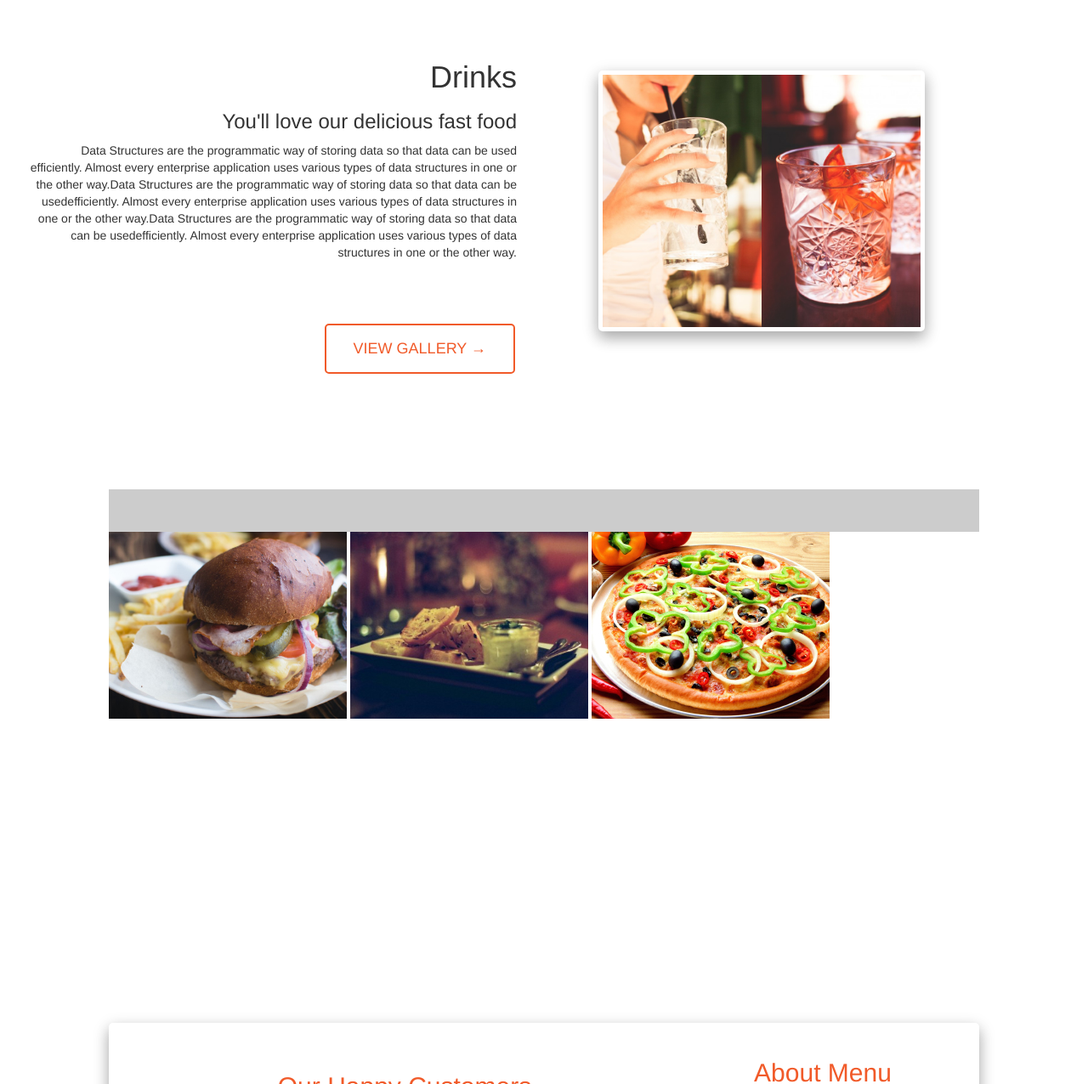
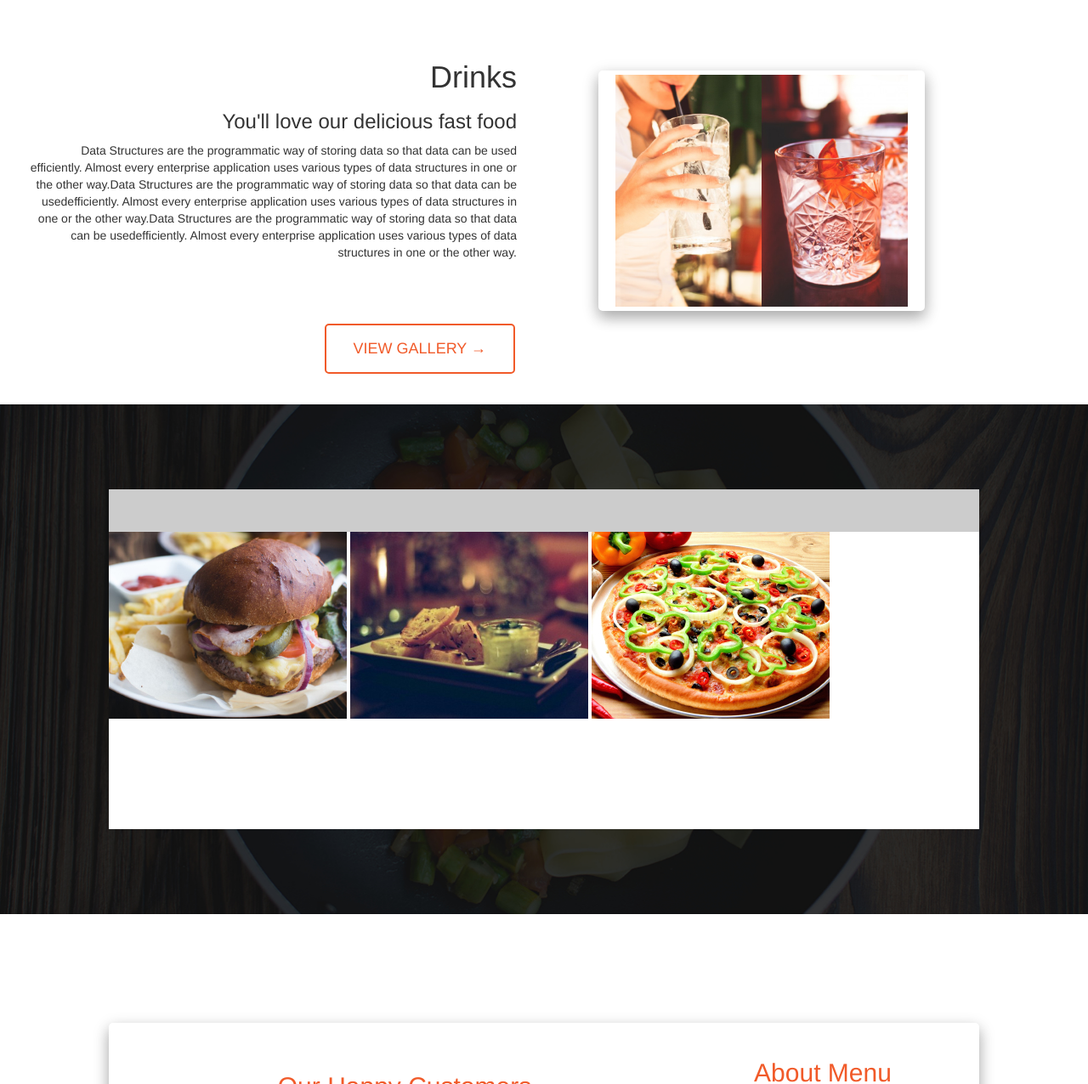
Before and after one commit to Abdiaziz-Mohamed/anitas-kitchen, a plain HTML site: page index.html in a window 1280 px wide. Shown: the part 1527-2803 px from the top of the page at 85% size. Drawn offline with nearby package versions, Linux system fonts and the light colour scheme; a web font is replaced by a local one.

```diff
--- a/index.html
+++ b/index.html
@@ -117,7 +117,6 @@
         <div class="col-md-6 bg-1">
             <div class="fasts">
                 <div class="container-fluid">
-                 <div class="row">
                 <div class="col-md-6 bg-10">
                    <img src="images/drink1.jpg"  class="img-responsive" style="display:inline" alt="Dinner" width="" height="">
                 </div>
@@ -133,6 +132,7 @@
 <!--END FASTFOOD-->
 
 <!--PARTY-->
+<div class="col-md-12 media2">
     <div class="party">
       <div class="partyhead">
 
```
